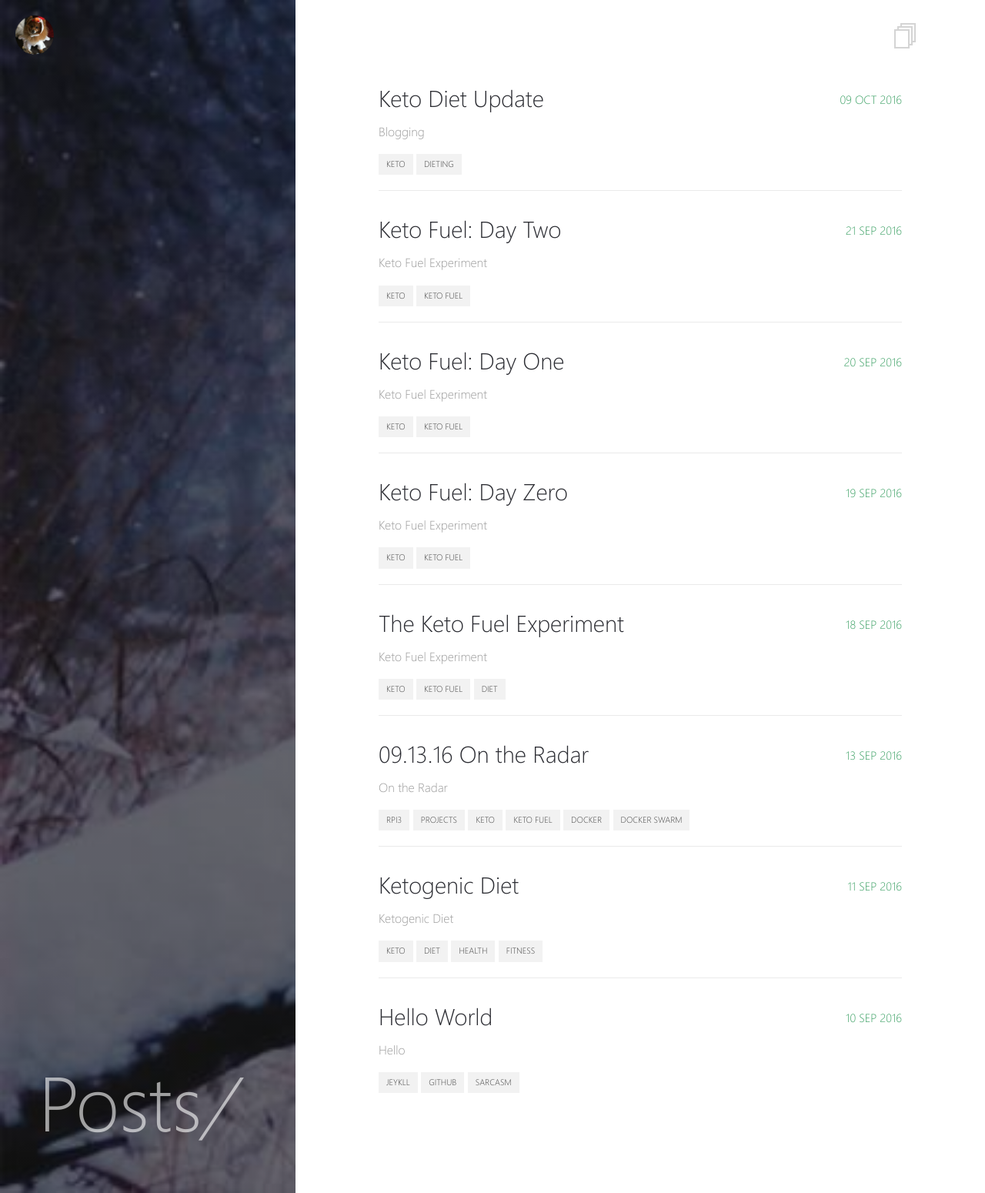
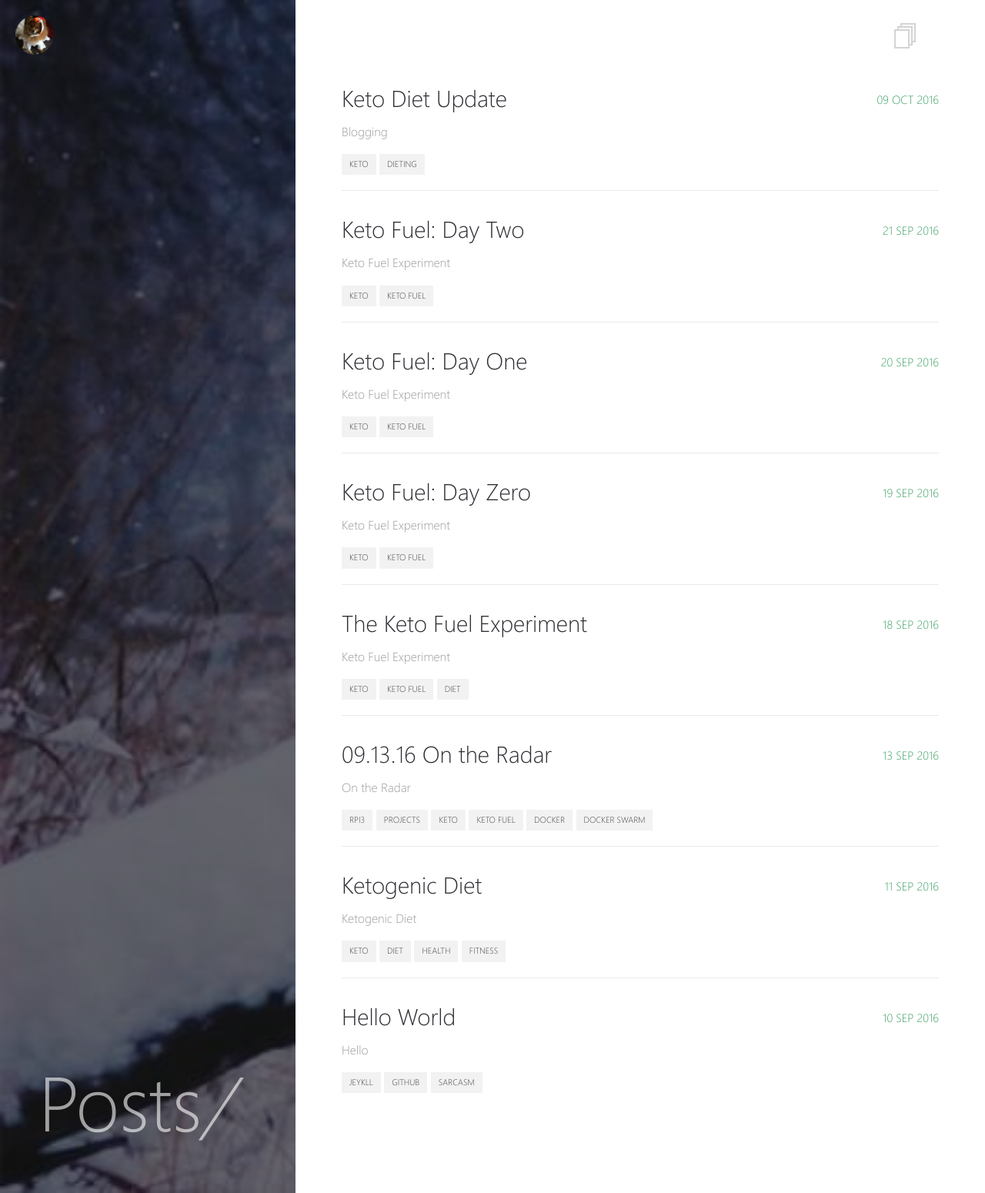
Before and after one commit to taylorsmcclure/taylorsmcclure.github.io, a Jekyll site: the page built from _pages/posts.md, in a window 1280 px wide. Shown: the whole page at 77% size. Built offline with Jekyll 4.4.1, drawn with Linux system fonts in a browser that asks for light colours.

Commit message:
fixing posts text dimensions, again

```diff
--- a/assets/_sass/_site.scss
+++ b/assets/_sass/_site.scss
@@ -454,7 +454,7 @@ canvas {
     .content {
       height: auto;
       display: block;
-      max-width: 800px;
+      max-width: 2000px;
     }
   }
   .logo {
```
